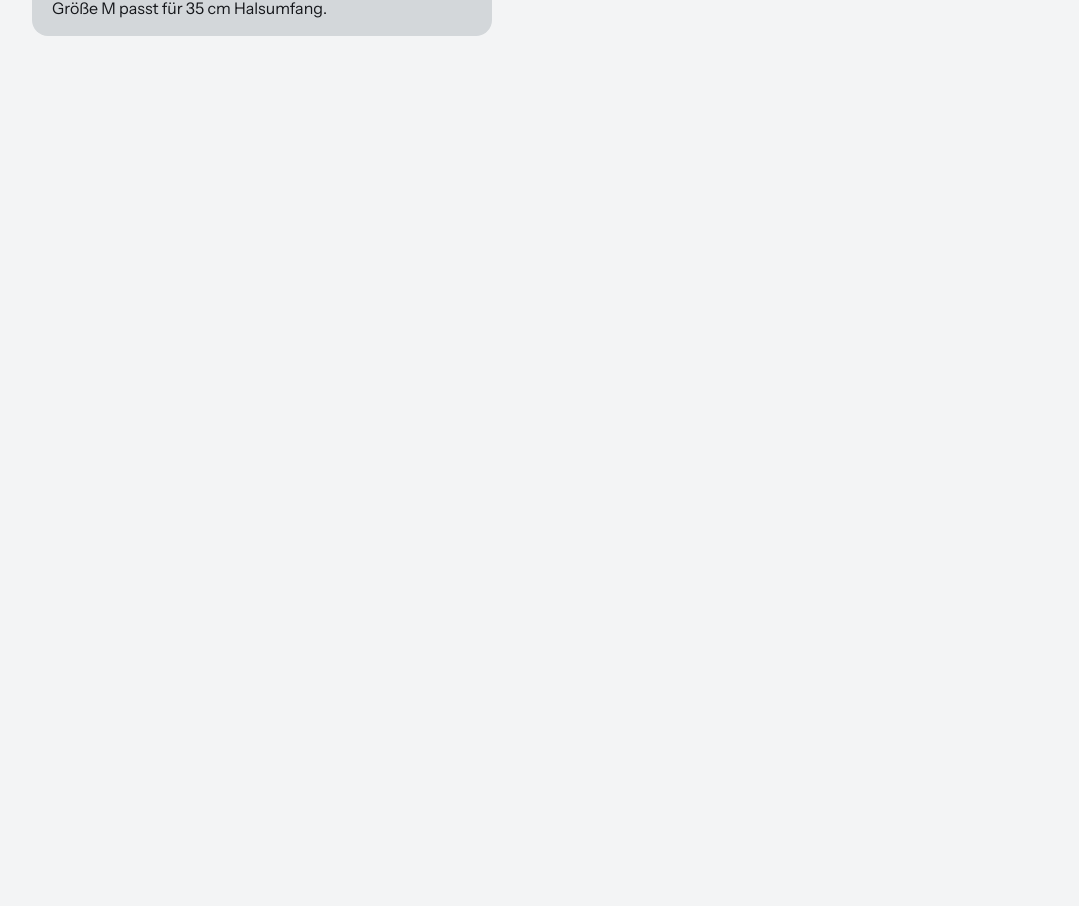
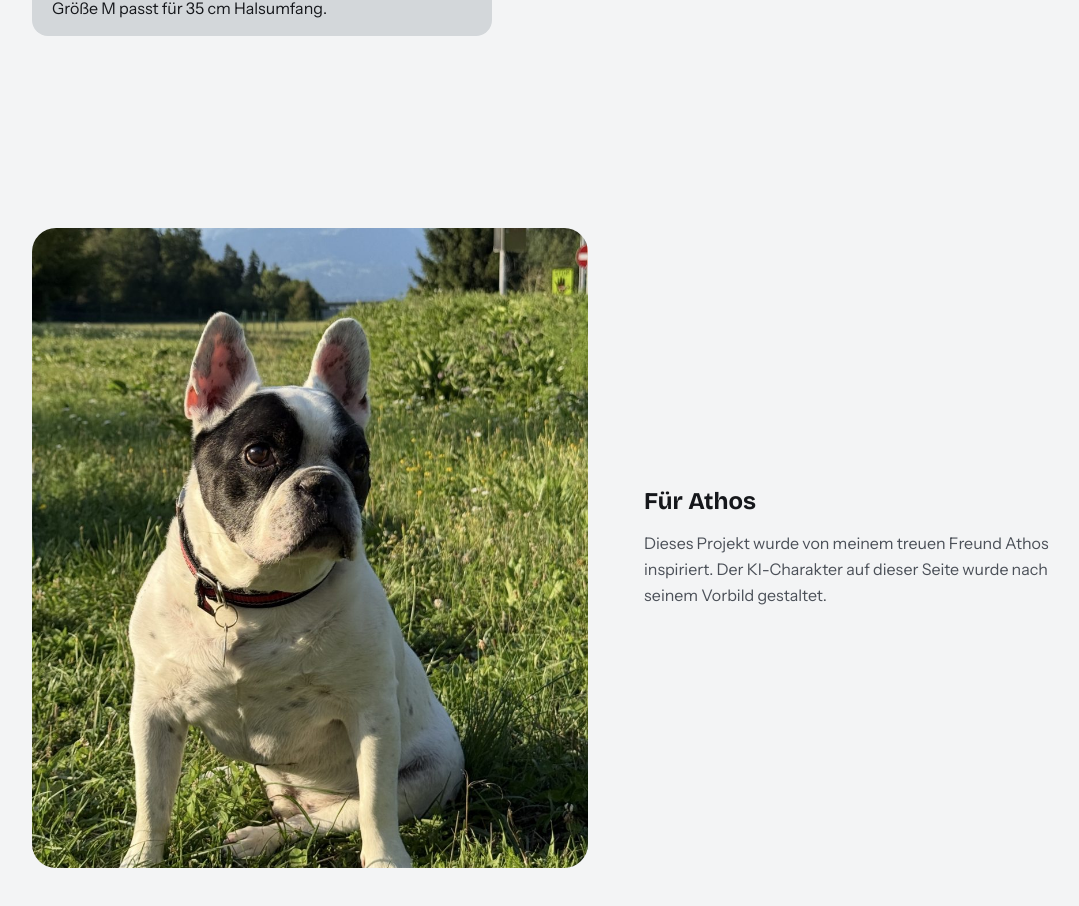
Before and after one commit to MarinaHusar/frenchie, a React (Vite) app: page / in a window 1280 px wide. Shown: the part 1970-2876 px from the top of the page, without its empty margins (24-1103 px from the left). Before the commit the page ends 2102 px from the top, so only its background shows below. Built offline with nearby package versions, Linux system fonts and the light colour scheme.

Commit message:
Add dedication section for Athos

```diff
--- a/src/App.tsx
+++ b/src/App.tsx
@@ -3,7 +3,7 @@ import { Hero } from "./components/Hero";
 import { Collection } from "./components/Collection";
 import { Handwerk } from "./components/Handwerk";
 import { SizeAdvisor } from "./components/SizeAdvisor";
-
+import { Dedication } from "./components/Dedication";
 function App() {
   return (
     <>
@@ -12,6 +12,7 @@ function App() {
       <Collection />
       <Handwerk />
       <SizeAdvisor />
+      <Dedication />
     </>
   );
 }
--- /dev/null
+++ b/src/components/Dedication.tsx
@@ -0,0 +1,18 @@
+export function Dedication() {
+  return (
+    <section className="dedication" id="athos">
+      <img
+        className="dedication-photo"
+        src="/athos.jpg"
+        alt="Athos, eine Französische Bulldogge, sitzt im Gras"
+      />
+      <div className="dedication-text">
+        <h2>Für Athos</h2>
+        <p>
+          Dieses Projekt wurde von meinem treuen Freund Athos inspiriert. Der
+          KI-Charakter auf dieser Seite wurde nach seinem Vorbild gestaltet.
+        </p>
+      </div>
+    </section>
+  );
+}
--- a/src/index.css
+++ b/src/index.css
@@ -165,3 +165,29 @@ h3,
   background: var(--studio);
   border-radius: 16px;
 }
+.dedication {
+  display: grid;
+  grid-template-columns: 1fr 1fr;
+  gap: 56px;
+  align-items: center;
+  padding: 96px 56px;
+}
+
+.dedication-photo {
+  width: 100%;
+  max-height: 640px;
+  object-fit: cover;
+  object-position: center 30%;
+  border-radius: 24px;
+}
+
+.dedication-text h2 {
+  margin: 0 0 16px;
+}
+
+.dedication-text p {
+  max-width: 420px;
+  margin: 0;
+  color: #4b5058;
+  line-height: 1.6;
+}
```
Also changed, not shown: public/athos.jpg (added).
